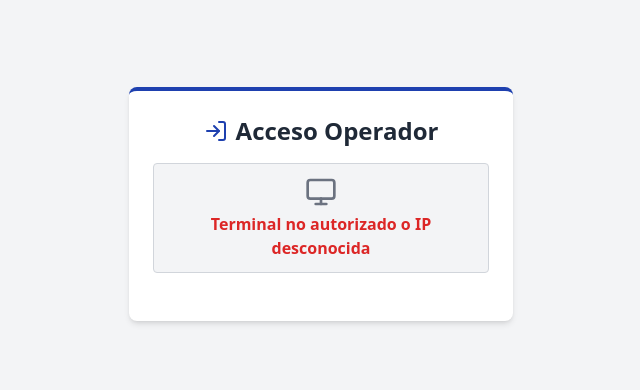
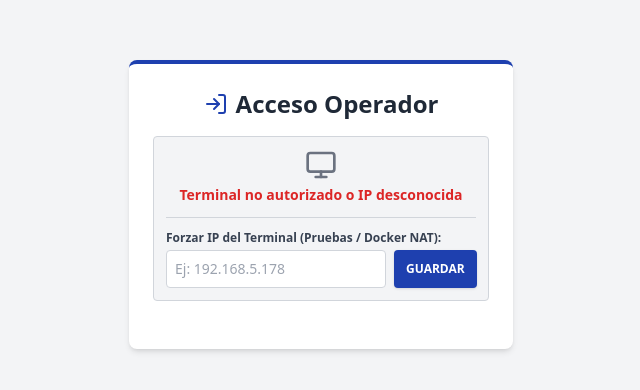
Before and after one commit to ManuVVC/SGA_Full, a React (Vite) app in the folder pda/: page / in a window 1280 px wide. Shown: the part 196-586 px from the top of the page, without its empty margins (319-959 px from the left). Built offline with nearby package versions, Linux system fonts and the light colour scheme; no server answers; what axios-retry would draw is missing.

Commit message:
feat: añadir formulario interactivo en la pantalla de login para forzar la IP del terminal

```diff
--- a/pda/src/views/Login.jsx
+++ b/pda/src/views/Login.jsx
@@ -11,19 +11,20 @@ export default function Login() {
   const [loading, setLoading] = useState(false);
   const [terminal, setTerminal] = useState(null);
   const [terminalError, setTerminalError] = useState('');
+  const [customIp, setCustomIp] = useState('');
   const navigate = useNavigate();
   const { isKeyboardOpen } = useKeyboard();
 
   const usernameRef = useRef(null);
   const passwordRef = useRef(null);
 
-  useEffect(() => {
   const fetchTerminal = async () => {
     try {
       const response = await apiService.get('/auth/terminal');
       if (response.status === 200 && response.data.terminal) {
         const termData = response.data.terminal;
         setTerminal(termData);
+        setTerminalError(''); // Limpiamos errores anteriores si conecta
 
         if (termData.CODOPERADOR) {
           setUsername(termData.CODOPERADOR);
@@ -38,8 +39,19 @@ export default function Login() {
       setTerminalError(err.response?.data?.message || 'Terminal no autorizado o IP desconocida');
     }
   };
+
+  useEffect(() => {
     fetchTerminal();
   }, []);
+
+  const handleForceIp = (e) => {
+    e.preventDefault();
+    if (customIp.trim()) {
+      sessionStorage.setItem('sga_terminal_ip', customIp.trim());
+      // Reintentar consultar
+      fetchTerminal();
+    }
+  };
 
   const handleLogin = async (e) => {
     e.preventDefault();
@@ -90,7 +102,30 @@ export default function Login() {
         <div className="bg-gray-100 p-3 rounded mb-6 flex flex-col items-center border border-gray-300">
           <Monitor className="w-8 h-8 text-gray-500 mb-1" />
           {terminalError ? (
-            <span className="text-red-600 font-bold text-center">{terminalError}</span>
+            <div className="flex flex-col items-center w-full">
+              <span className="text-red-600 font-bold text-center text-sm mb-3">{terminalError}</span>
+              <div className="w-full border-t border-gray-300 pt-3">
+                <label className="block text-xs font-bold text-gray-700 mb-1 text-left w-full">
+                  Forzar IP del Terminal (Pruebas / Docker NAT):
+                </label>
+                <div className="flex gap-2 w-full">
+                  <input
+                    type="text"
+                    placeholder="Ej: 192.168.5.178"
+                    className="flex-1 p-2 text-sm border border-gray-300 rounded focus:border-sga-secondary focus:ring focus:ring-sga-secondary focus:ring-opacity-50"
+                    value={customIp}
+                    onChange={(e) => setCustomIp(e.target.value)}
+                  />
+                  <button
+                    type="button"
+                    onClick={handleForceIp}
+                    className="bg-sga-primary hover:bg-blue-900 text-white font-bold px-3 py-2 text-xs rounded shadow"
+                  >
+                    GUARDAR
+                  </button>
+                </div>
+              </div>
+            </div>
           ) : terminal ? (
             <>
               <span className="font-bold text-sga-dark text-lg">{terminal.CODTERMINAL}</span>
```
Lines whose indentation alone changed are shown as unchanged.
